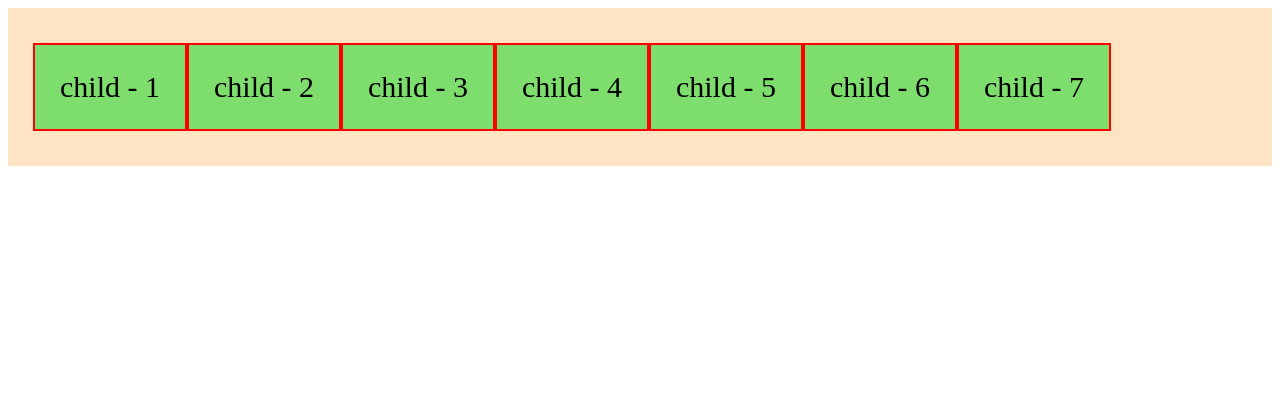
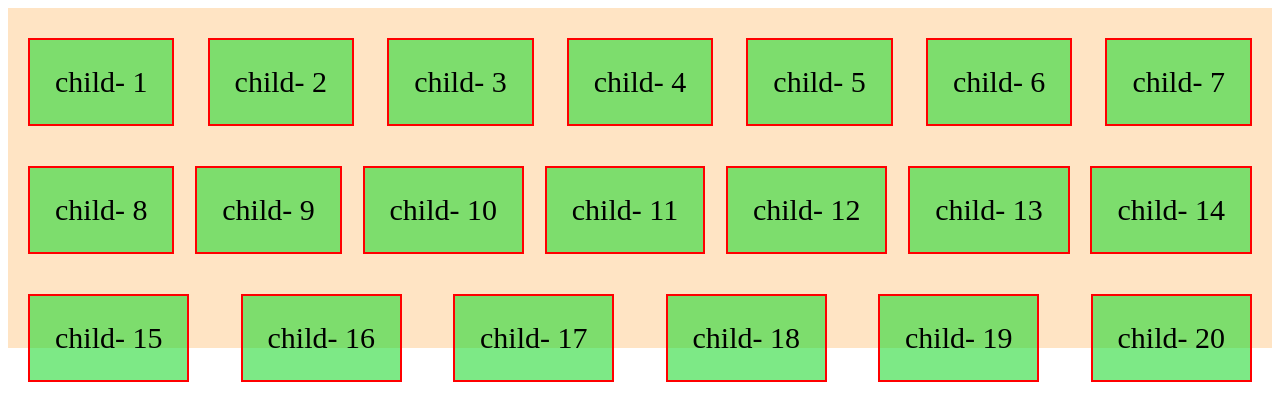
Before and after one commit to sr-sourav-roy/BASIC-fLEX, a plain HTML site: page index.html in a window 1280 px wide. Drawn offline with Linux system fonts and the light colour scheme.

Commit message:
add new flex property

```diff
--- a/index.html
+++ b/index.html
@@ -7,15 +7,29 @@
     <link rel="stylesheet" href="style/style.css">
 </head>
 <body>
-    <!-- section.parent>div.child*5{child - $} -->
+    <!-- section.father>div.child*5{child - $} -->
      <section class="father">
-        <div class="child">child - 1</div>
-        <div class="child">child - 2</div>
-        <div class="child">child - 3</div>
-        <div class="child">child - 4</div>
-        <div class="child">child - 5</div>
-        <div class="child">child - 6</div>
-        <div class="child">child - 7</div>
+        <!-- div.child*20{child- $} -->
+         <div class="child">child- 1</div>
+         <div class="child">child- 2</div>
+         <div class="child">child- 3</div>
+         <div class="child">child- 4</div>
+         <div class="child">child- 5</div>
+         <div class="child">child- 6</div>
+         <div class="child">child- 7</div>
+         <div class="child">child- 8</div>
+         <div class="child">child- 9</div>
+         <div class="child">child- 10</div>
+         <div class="child">child- 11</div>
+         <div class="child">child- 12</div>
+         <div class="child">child- 13</div>
+         <div class="child">child- 14</div>
+         <div class="child">child- 15</div>
+         <div class="child">child- 16</div>
+         <div class="child">child- 17</div>
+         <div class="child">child- 18</div>
+         <div class="child">child- 19</div>
+         <div class="child">child- 20</div>
      </section>
 
 </body>
--- a/style/style.css
+++ b/style/style.css
@@ -1,7 +1,13 @@
 .father{
-    padding:25px;
+    padding:20px;
     background-color: bisque;
     display: flex;
+    gap: 20px;
+    justify-content: space-between;
+    height: 300px;
+    align-items: center;
+    flex-direction: row;
+    flex-wrap: wrap;
 
 }
 .child{
```
